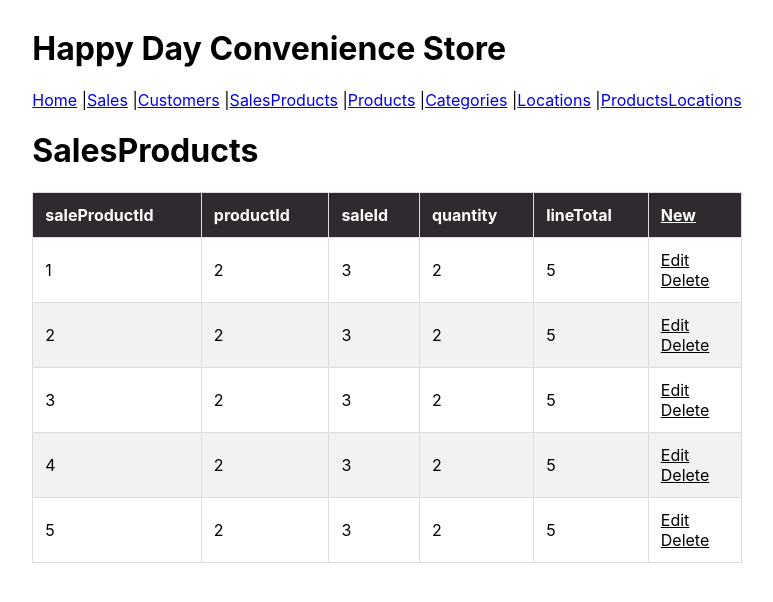
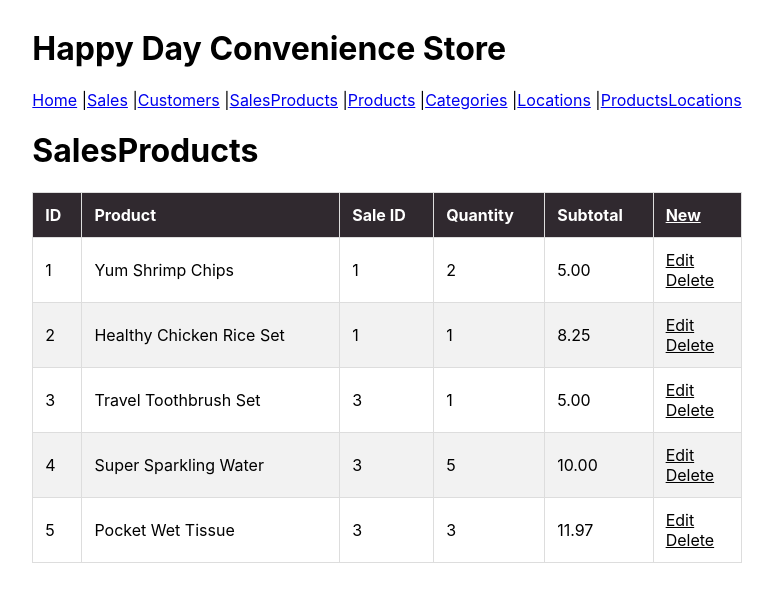
Before and after one commit to mishanwong/the-recursive-queries, a React (Create React App) app: page /the-recursive-queries/salesproducts in a window 1280 px wide. Shown: the top 602 px of the page, without its empty margins (253-1026 px from the left). Built offline with nearby package versions, Linux system fonts and the light colour scheme.

Commit message:
Draft 3 edits

```diff
--- a/src/components/Table.js
+++ b/src/components/Table.js
@@ -50,13 +50,12 @@ const Action = styled.div`
   }
 `;
 
-export const Table = ({ data, fromTable }) => {
+export const Table = ({ data, fromTable, headers }) => {
   if (!data || data.length === 0) {
     return <p>No data available</p>;
   }
 
-  const headers = Object.keys(data[0]);
-
+  const keys = Object.keys(data[0]);
   return (
     <StyledTable>
       <thead>
@@ -72,8 +71,8 @@ export const Table = ({ data, fromTable }) => {
       <tbody>
         {data.map((row, rowIndex) => (
           <tr key={rowIndex}>
-            {headers.map((header, colIndex) => (
-              <td key={colIndex}>{row[header]}</td>
+            {keys.map((item, colIndex) => (
+              <td key={colIndex}>{row[item]}</td>
             ))}
             <td>
               <Action onClick={() => fromTable(["edit", row])}>Edit</Action>{" "}
--- a/src/data/sampleData.js
+++ b/src/data/sampleData.js
@@ -25,49 +25,127 @@ export const locations = [
 export const products = [
   {
     productId: 1,
-    categoryId: 1,
+    category: "Paper",
     name: "Pocker Wet Tissues",
-    unitPrice: 3.99,
+    unitPrice: "3.99",
   },
-  { productId: 2, categoryId: 1, name: "Yum Shrimp Chips", unitPrice: 2.5 },
+  {
+    productId: 2,
+    category: "Snacks",
+    name: "Yum Shrimp Chips",
+    unitPrice: "2.50",
+  },
   {
     productId: 3,
-    categoryId: 1,
+    category: "Health and Beauty",
     name: "Travel Toothbrush Set",
-    unitPrice: 5.0,
+    unitPrice: "5.00",
   },
   {
     productId: 4,
-    categoryId: 1,
+    category: "Prepared Food",
     name: "Healthy Chicken Rice Set",
-    unitPrice: 8.25,
+    unitPrice: "8.25",
   },
   {
     productId: 5,
-    categoryId: 1,
+    category: "Drinks",
     name: "Super Sparkling Water",
-    unitPrice: 2,
+    unitPrice: "2.00",
   },
 ];
 
 export const producstLocations = [
-  { productLocationId: 1, productId: 1, locationId: 2, quantity: 5 },
-  { productLocationId: 2, productId: 1, locationId: 2, quantity: 5 },
-  { productLocationId: 3, productId: 1, locationId: 2, quantity: 5 },
-  { productLocationId: 4, productId: 1, locationId: 2, quantity: 5 },
-  { productLocationId: 5, productId: 1, locationId: 2, quantity: 5 },
+  {
+    productLocationId: 1,
+    product: "Pocket Wet Tissues",
+    location: "B-2-4",
+    quantity: 3,
+  },
+  {
+    productLocationId: 2,
+    product: "Yum Shrimp Chips",
+    location: "A-5-4",
+    quantity: 6,
+  },
+  {
+    productLocationId: 3,
+    product: "Travel Toothbrush Set",
+    location: "A-1-2",
+    quantity: 4,
+  },
+  {
+    productLocationId: 4,
+    product: "Healthy Chicken Rice Set",
+    location: "B-4-5",
+    quantity: 8,
+  },
+  {
+    productLocationId: 5,
+    product: "Super Sparkling Water",
+    location: "D-2-3",
+    quantity: 12,
+  },
 ];
 
 export const sales = [
-  { saleId: 1, date: "2024-06-06", customerId: 1 },
-  { saleId: 2, date: "2024-06-30", customerId: 2 },
-  { saleId: 3, date: "2024-07-14", customerId: 3 },
+  { saleId: 1, date: "2024-06-06", customer: "Sam S" },
+  { saleId: 2, date: "2024-06-30", customer: "MJ Lee" },
+  { saleId: 3, date: "2024-07-14", customer: "Kate Cole" },
 ];
 
 export const salesProducts = [
-  { saleProductId: 1, productId: 2, saleId: 3, quantity: 2, lineTotal: 5 },
-  { saleProductId: 2, productId: 2, saleId: 3, quantity: 2, lineTotal: 5 },
-  { saleProductId: 3, productId: 2, saleId: 3, quantity: 2, lineTotal: 5 },
-  { saleProductId: 4, productId: 2, saleId: 3, quantity: 2, lineTotal: 5 },
-  { saleProductId: 5, productId: 2, saleId: 3, quantity: 2, lineTotal: 5 },
+  {
+    saleProductId: 1,
+    product: "Yum Shrimp Chips",
+    saleId: 1,
+    quantity: 2,
+    lineTotal: "5.00",
+  },
+  {
+    saleProductId: 2,
+    product: "Healthy Chicken Rice Set",
+    saleId: 1,
+    quantity: 1,
+    lineTotal: "8.25",
+  },
+  {
+    saleProductId: 3,
+    product: "Travel Toothbrush Set",
+    saleId: 3,
+    quantity: 1,
+    lineTotal: "5.00",
+  },
+  {
+    saleProductId: 4,
+    product: "Super Sparkling Water",
+    saleId: 3,
+    quantity: 5,
+    lineTotal: "10.00",
+  },
+  {
+    saleProductId: 5,
+    product: "Pocket Wet Tissue",
+    saleId: 3,
+    quantity: 3,
+    lineTotal: "11.97",
+  },
 ];
+
+export const salesHeaders = ["ID", "Date", "Customer"];
+export const customersHeaders = ["ID", "Name"];
+export const salesProductsHeaders = [
+  "ID",
+  "Product",
+  "Sale ID",
+  "Quantity",
+  "Subtotal",
+];
+export const productsHeaders = ["ID", "Name", "Category", "Unit Price"];
+export const locationsHeaders = ["ID", "Aisle", "Shelf", "Slot", "Capacity"];
+export const productsLocationsHeaders = [
+  "ID",
+  "Product",
+  "Location",
+  "Quantity",
+];
--- a/src/pages/Categories.js
+++ b/src/pages/Categories.js
@@ -1,25 +1,22 @@
 import React from "react";
 import { Page } from "./Page";
+import { categories } from "../data/sampleData";
 
 export const Categories = () => {
-  const sampleData = [
-    { categoryId: 1, name: "Health and Beauty" },
-    { categoryId: 2, name: "Snacks" },
-    { categoryId: 3, name: "Paper" },
-    { categoryId: 4, name: "Prepared Food" },
-    { categoryId: 5, name: "Drinks" },
+  const attributes = [
+    { label: "ID", name: "categoryId", type: "text" },
+    { label: "Name", name: "name", type: "text" },
   ];
 
-  const attributes = [
-    { label: "Category ID", name: "categoryId" },
-    { label: "Name", name: "name" },
-  ];
+  const headers = attributes.map((attr) => attr.label);
+  console.log(headers);
 
   return (
     <div>
       <h1>Categories</h1>
       <Page
-        sampleData={sampleData}
+        headers={headers}
+        sampleData={categories}
         attributes={attributes}
         tableName="Category"
       />
--- a/src/pages/Customers.js
+++ b/src/pages/Customers.js
@@ -1,21 +1,15 @@
 import React, { useState } from "react";
 import { Table } from "../components/Table";
 import { Form } from "../components/Form";
+import { customers, customersHeaders } from "../data/sampleData";
+
 export const Customers = () => {
   const [type, setType] = useState("");
   const [selected, setSelected] = useState(null);
 
-  const sampleData = [
-    { customerId: 1, name: "Sam S" },
-    { customerId: 2, name: "MJ Lee" },
-    { customerId: 3, name: "Kate Cole" },
-    { customerId: 4, name: "Abdul Smith" },
-    { customerId: 5, name: "Sven Garcia" },
-  ];
-
   const attributes = [
-    { label: "Customer ID", name: "customerId" },
-    { label: "Name", name: "name" },
+    { label: "ID", name: "customerId", type: "text" },
+    { label: "Name", name: "name", type: "text" },
   ];
 
   const handleFromTable = (data) => {
@@ -28,7 +22,8 @@ export const Customers = () => {
     <div>
       <h1>Customers</h1>
       <Table
-        data={sampleData}
+        headers={customersHeaders}
+        data={customers}
         fromTable={handleFromTable}
       />
       <Form
--- a/src/pages/Locations.js
+++ b/src/pages/Locations.js
@@ -1,28 +1,22 @@
 import React from "react";
 import { Page } from "./Page";
+import { locations, locationsHeaders } from "../data/sampleData";
 
 export const Locations = () => {
-  const sampleData = [
-    { locationId: 1, aisle: "A", shelf: "1", slot: "2", capacity: 2 },
-    { locationId: 3, aisle: "B", shelf: "2", slot: "4", capacity: 1 },
-    { locationId: 3, aisle: "D", shelf: "2", slot: "3", capacity: 4 },
-    { locationId: 4, aisle: "A", shelf: "5", slot: "4", capacity: 3 },
-    { locationId: 5, aisle: "B", shelf: "4", slot: "5", capacity: 2 },
-  ];
-
   const attributes = [
-    { label: "Location ID", name: "locationId" },
-    { label: "Aisle", name: "aisle" },
-    { label: "Shelf", name: "shelf" },
-    { label: "Slot", name: "slot" },
-    { label: "Capacity", name: "capacity" },
+    { label: "ID", name: "locationId", type: "text" },
+    { label: "Aisle", name: "aisle", type: "text" },
+    { label: "Shelf", name: "shelf", type: "text" },
+    { label: "Slot", name: "slot", type: "text" },
+    { label: "Capacity", name: "capacity", type: "text" },
   ];
 
   return (
     <div>
       <h1>Locations</h1>
       <Page
-        sampleData={sampleData}
+        headers={locationsHeaders}
+        sampleData={locations}
         attributes={attributes}
         tableName="Location"
       />
--- a/src/pages/Page.js
+++ b/src/pages/Page.js
@@ -2,7 +2,7 @@ import React, { useState } from "react";
 import { Form } from "../components/Form";
 import { Table } from "../components/Table";
 
-export const Page = ({ sampleData, attributes, tableName }) => {
+export const Page = ({ sampleData, attributes, tableName, headers }) => {
   const [type, setType] = useState("");
   const [selected, setSelected] = useState(null);
 
@@ -17,7 +17,9 @@ export const Page = ({ sampleData, attributes, tableName }) => {
     <div>
       <div>
         <Table
+          headers={headers}
           data={sampleData}
+          attributes={attributes}
           fromTable={handleFromTable}
         />
         <Form
--- a/src/pages/Products.js
+++ b/src/pages/Products.js
@@ -1,47 +1,26 @@
 import React from "react";
 import { Page } from "./Page";
+import { products, categories, productsHeaders } from "../data/sampleData";
 
 export const Products = () => {
-  const sampleData = [
+  const attributes = [
+    { label: "ID", name: "productId", type: "text" },
     {
-      productId: 1,
-      categoryId: 1,
-      name: "Pocker Wet Tissues",
-      unitPrice: 3.99,
+      label: "Category",
+      name: "category",
+      type: "dropdown",
+      options: categories,
     },
-    { productId: 2, categoryId: 1, name: "Yum Shrimp Chips", unitPrice: 2.5 },
-    {
-      productId: 3,
-      categoryId: 1,
-      name: "Travel Toothbrush Set",
-      unitPrice: 5.0,
-    },
-    {
-      productId: 4,
-      categoryId: 1,
-      name: "Healthy Chicken Rice Set",
-      unitPrice: 8.25,
-    },
-    {
-      productId: 5,
-      categoryId: 1,
-      name: "Super Sparkling Water",
-      unitPrice: 2,
-    },
-  ];
-
-  const attributes = [
-    { label: "Product ID", name: "productId" },
-    { label: "Category ID", name: "categoryId" },
-    { label: "Name", name: "name" },
-    { label: "Unit Price", name: "unitPrice" },
+    { label: "Name", name: "name", type: "text" },
+    { label: "Unit Price", name: "unitPrice", type: "text" },
   ];
 
   return (
     <div>
       <h1>Products</h1>
       <Page
-        sampleData={sampleData}
+        headers={productsHeaders}
+        sampleData={products}
         attributes={attributes}
         tableName="Product"
       />
--- a/src/pages/ProductsLocations.js
+++ b/src/pages/ProductsLocations.js
@@ -1,26 +1,23 @@
 import React from "react";
 import { Page } from "./Page";
+import {
+  producstLocations,
+  productsLocationsHeaders,
+} from "../data/sampleData";
 
 export const ProductsLocations = () => {
-  const sampleData = [
-    { productLocationId: 1, productId: 1, locationId: 2, quantity: 5 },
-    { productLocationId: 2, productId: 1, locationId: 2, quantity: 5 },
-    { productLocationId: 3, productId: 1, locationId: 2, quantity: 5 },
-    { productLocationId: 4, productId: 1, locationId: 2, quantity: 5 },
-    { productLocationId: 5, productId: 1, locationId: 2, quantity: 5 },
-  ];
-
   const attributes = [
-    { label: "Product Location ID", name: "productLocationId" },
-    { label: "Product ID", name: "productId" },
-    { label: "Location ID", name: "locationId" },
-    { label: "Quantity", name: "quantity" },
+    { label: "ID", name: "productLocationId", type: "text" },
+    { label: "Product", name: "product", type: "text" },
+    { label: "Location", name: "location", type: "text" },
+    { label: "Quantity", name: "quantity", type: "text" },
   ];
   return (
     <div>
       <h1>ProductsLocations</h1>
       <Page
-        sampleData={sampleData}
+        headers={productsLocationsHeaders}
+        sampleData={producstLocations}
         attributes={attributes}
         tableName="ProductLocation"
       />
--- a/src/pages/Sales.js
+++ b/src/pages/Sales.js
@@ -1,23 +1,25 @@
 import React from "react";
 import { Page } from "./Page";
+import { sales, customers, salesHeaders } from "../data/sampleData";
+
 export const Sales = () => {
-  const sampleData = [
-    { saleId: 1, date: "2024-06-06", customerId: 1 },
-    { saleId: 2, date: "2024-06-30", customerId: 2 },
-    { saleId: 3, date: "2024-07-14", customerId: 3 },
-  ];
-
   const attributes = [
-    { label: "Sale ID", name: "saleId" },
-    { label: "Date", name: "date" },
-    { label: "Customer ID", name: "customerId" },
+    { label: "ID", name: "saleId", type: "text" },
+    { label: "Date", name: "date", type: "text" },
+    {
+      label: "Customer",
+      name: "customer",
+      type: "dropdown",
+      options: customers,
+    },
   ];
 
   return (
     <div>
       <h1>Sales</h1>
       <Page
-        sampleData={sampleData}
+        headers={salesHeaders}
+        sampleData={sales}
         attributes={attributes}
         tableName="Sale"
       />
--- a/src/pages/SalesProducts.js
+++ b/src/pages/SalesProducts.js
@@ -1,27 +1,25 @@
 import React from "react";
 import { Page } from "./Page";
+import {
+  salesProducts,
+  salesProductsHeaders,
+  products,
+} from "../data/sampleData";
 
 export const SalesProducts = () => {
-  const sampleData = [
-    { saleProductId: 1, productId: 2, saleId: 3, quantity: 2, lineTotal: 5 },
-    { saleProductId: 2, productId: 2, saleId: 3, quantity: 2, lineTotal: 5 },
-    { saleProductId: 3, productId: 2, saleId: 3, quantity: 2, lineTotal: 5 },
-    { saleProductId: 4, productId: 2, saleId: 3, quantity: 2, lineTotal: 5 },
-    { saleProductId: 5, productId: 2, saleId: 3, quantity: 2, lineTotal: 5 },
-  ];
-
   const attributes = [
-    { label: "Sale Product ID", name: "saleProductId" },
-    { label: "Product ID", name: "productId" },
-    { label: "Sale ID", name: "saleId" },
-    { label: "Quantity", name: "quantity" },
-    { label: "Line Total", name: "lineTotal" },
+    { label: "ID", name: "saleProductId", type: "text" },
+    { label: "Product", name: "product", type: "dropdown", options: products },
+    { label: "Sale ID", name: "saleId", type: "text" },
+    { label: "Quantity", name: "quantity", type: "text" },
+    { label: "Line Total", name: "lineTotal", type: "text" },
   ];
   return (
     <div>
       <h1>SalesProducts</h1>
       <Page
-        sampleData={sampleData}
+        headers={salesProductsHeaders}
+        sampleData={salesProducts}
         attributes={attributes}
         tableName="SaleProduct"
       />
```
Also changed, not shown: src/components/AddForm.js (+20 -1 lines), src/components/UpdateForm.js (+28 -4 lines).
